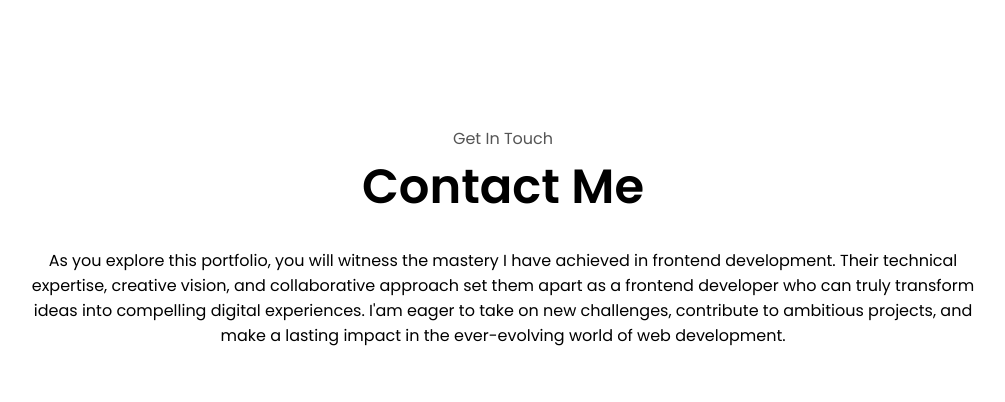
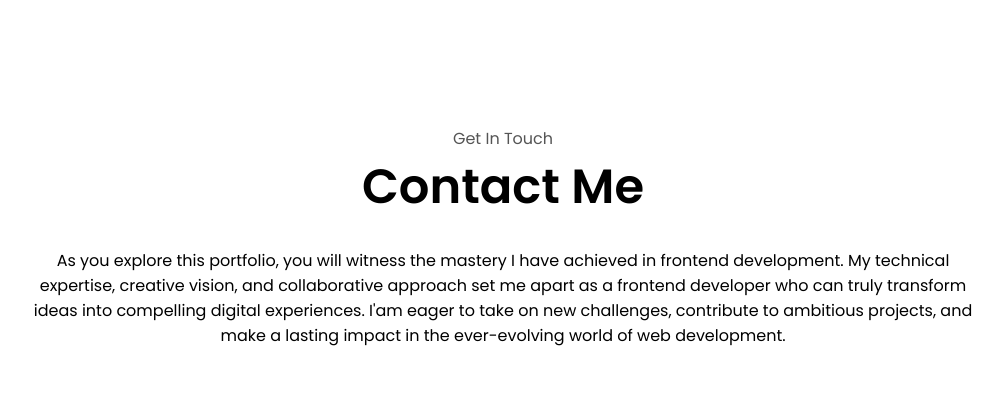
Before and after one commit to devanshi7799/Devanshi-Portofolio, a plain HTML site: page index.html in a window 1280 px wide. Shown: the part 3834-4236 px from the top of the page, without its empty margins (137-1142 px from the left). Drawn offline with Linux system fonts and the light colour scheme.

Commit message:
Update index.html

```diff
--- a/index.html
+++ b/index.html
@@ -368,7 +368,7 @@
     <br>
     <p>
       <center>
-        As you explore this portfolio, you will witness the mastery I have achieved in frontend development. Their technical expertise, creative vision, and collaborative approach set them apart as a frontend developer who can truly transform ideas into compelling digital experiences. I'am eager to take on new challenges, contribute to ambitious projects, and make a lasting impact in the ever-evolving world of web development.
+        As you explore this portfolio, you will witness the mastery I have achieved in frontend development. My technical expertise, creative vision, and collaborative approach set me apart as a frontend developer who can truly transform ideas into compelling digital experiences. I'am eager to take on new challenges, contribute to ambitious projects, and make a lasting impact in the ever-evolving world of web development.
       </center>
     </p>
     <br>
```
